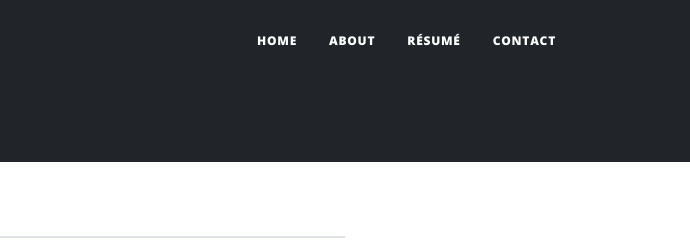
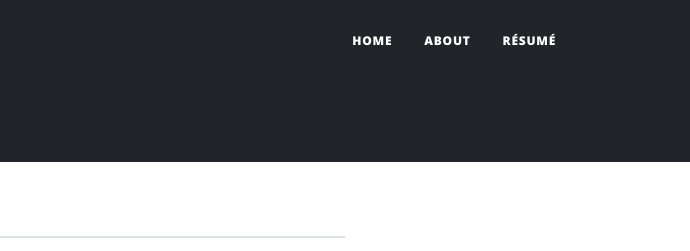
Before and after one commit to jacksonawesome13-netizen/IS201-2026-Project, a plain HTML site: page resume.html in a window 1280 px wide. Shown: the top 251 px of the page, 590-1280 px from the left. Drawn offline with nearby package versions, Linux system fonts and the light colour scheme.

Commit message:
Update resume.html

```diff
--- a/resume.html
+++ b/resume.html
@@ -60,7 +60,6 @@
                         <li class="nav-item"><a class="nav-link px-lg-3 py-3 py-lg-4" href="index.html">Home</a></li>
                         <li class="nav-item"><a class="nav-link px-lg-3 py-3 py-lg-4" href="about.html">About</a></li>
                         <li class="nav-item"><a class="nav-link px-lg-3 py-3 py-lg-4" href="resume.html">Résumé</a></li>
-                        <li class="nav-item"><a class="nav-link px-lg-3 py-3 py-lg-4" href="contact.html">Contact</a></li>
                     </ul>
                 </div>
             </div>
```
